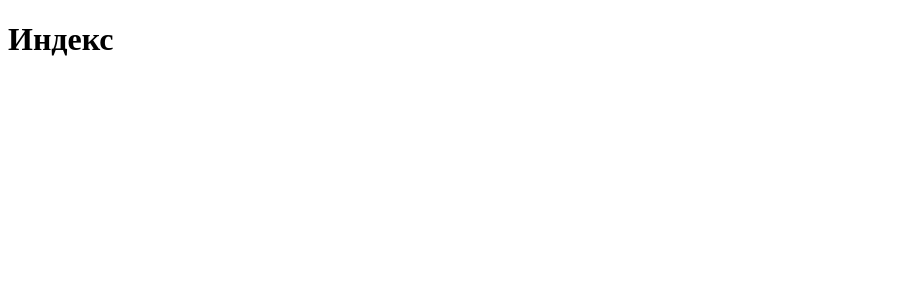
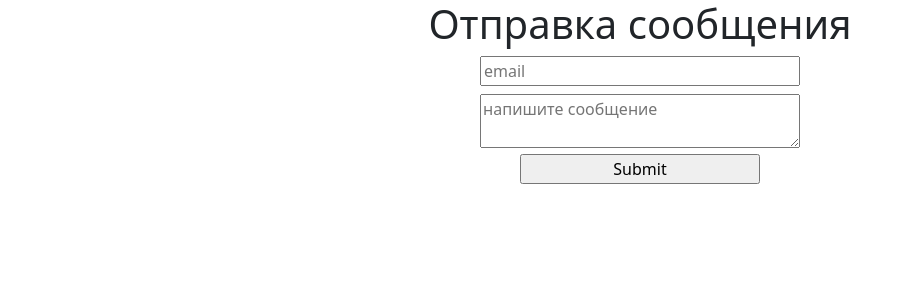
Before and after one commit to Aladser/simple_django, a Django app: page / in a window 1280 px wide. Shown: the top 300 px of the page, without its empty margins (0-904 px from the left). Run offline with Django 5.2, Linux system fonts and the light colour scheme.

Commit message:
добавлен post-запрос

```diff
--- a/main/templates/main/index.html
+++ b/main/templates/main/index.html
@@ -2,9 +2,19 @@
 <html lang="en">
 <head>
     <meta charset="UTF-8">
+    <link href="https://cdn.jsdelivr.net/npm/bootstrap@5.0.2/dist/css/bootstrap.min.css" rel="stylesheet" integrity="sha384-EVSTQN3/azprG1Anm3QDgpJLIm9Nao0Yz1ztcQTwFspd3yD65VohhpuuCOmLASjC" crossorigin="anonymous">
     <title>Title</title>
 </head>
 <body>
-<h1>Индекс</h1>
+    <div class="mx-auto">
+        <h1 class="text-center">Отправка сообщения</h1>
+        <form method="post" class="mx-auto w-25 border-1">
+            {% csrf_token %}
+            <input type="email" name='email' placeholder="email" class="w-100 mb-2">
+            <textarea name='text' placeholder="напишите сообщение" class="w-100"></textarea>
+            <input type="submit" class="d-block mx-auto w-75">
+        </form>
+    </div>
+
 </body>
 </html>
--- a/main/views.py
+++ b/main/views.py
@@ -3,4 +3,9 @@ from django.shortcuts import render
 
 # Create your views here.
 def index(request):
+    if request.method == 'POST':
+        email = request.POST['email']
+        text = request.POST['text']
+        print(f"{email} {text}")
+
     return render(request, 'main/index.html')
```
